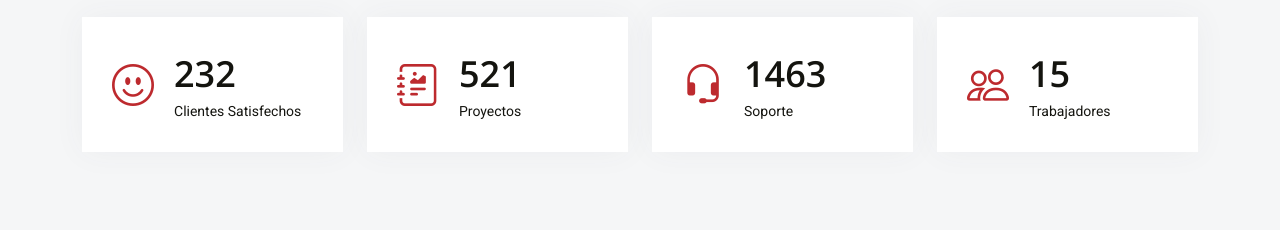
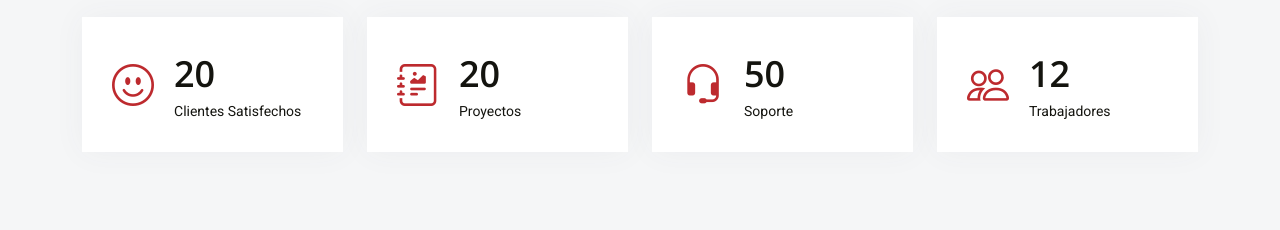
Before and after one commit to cristopherLz/b-C, a plain HTML site: page about.html in a window 1280 px wide. Shown: the part 2897-3127 px from the top of the page. Drawn offline with nearby package versions, Linux system fonts and the light colour scheme.

Commit message:
cambios valores

```diff
--- a/about.html
+++ b/about.html
@@ -204,7 +204,7 @@
             <div class="stats-item d-flex align-items-center w-100 h-100">
               <i class="bi bi-emoji-smile color-blue flex-shrink-0"></i>
               <div>
-                <span data-purecounter-start="0" data-purecounter-end="232" data-purecounter-duration="1" class="purecounter"></span>
+                <span data-purecounter-start="0" data-purecounter-end="20" data-purecounter-duration="1" class="purecounter"></span>
                 <p>Clientes Satisfechos</p>
               </div>
             </div>
@@ -214,7 +214,7 @@
             <div class="stats-item d-flex align-items-center w-100 h-100">
               <i class="bi bi-journal-richtext color-orange flex-shrink-0"></i>
               <div>
-                <span data-purecounter-start="0" data-purecounter-end="521" data-purecounter-duration="1" class="purecounter"></span>
+                <span data-purecounter-start="0" data-purecounter-end="20" data-purecounter-duration="1" class="purecounter"></span>
                 <p>Proyectos</p>
               </div>
             </div>
@@ -224,7 +224,7 @@
             <div class="stats-item d-flex align-items-center w-100 h-100">
               <i class="bi bi-headset color-green flex-shrink-0"></i>
               <div>
-                <span data-purecounter-start="0" data-purecounter-end="1463" data-purecounter-duration="1" class="purecounter"></span>
+                <span data-purecounter-start="0" data-purecounter-end="50" data-purecounter-duration="1" class="purecounter"></span>
                 <p>Soporte</p>
               </div>
             </div>
@@ -234,7 +234,7 @@
             <div class="stats-item d-flex align-items-center w-100 h-100">
               <i class="bi bi-people color-pink flex-shrink-0"></i>
               <div>
-                <span data-purecounter-start="0" data-purecounter-end="15" data-purecounter-duration="1" class="purecounter"></span>
+                <span data-purecounter-start="0" data-purecounter-end="12" data-purecounter-duration="1" class="purecounter"></span>
                 <p>Trabajadores</p>
               </div>
             </div>
```
